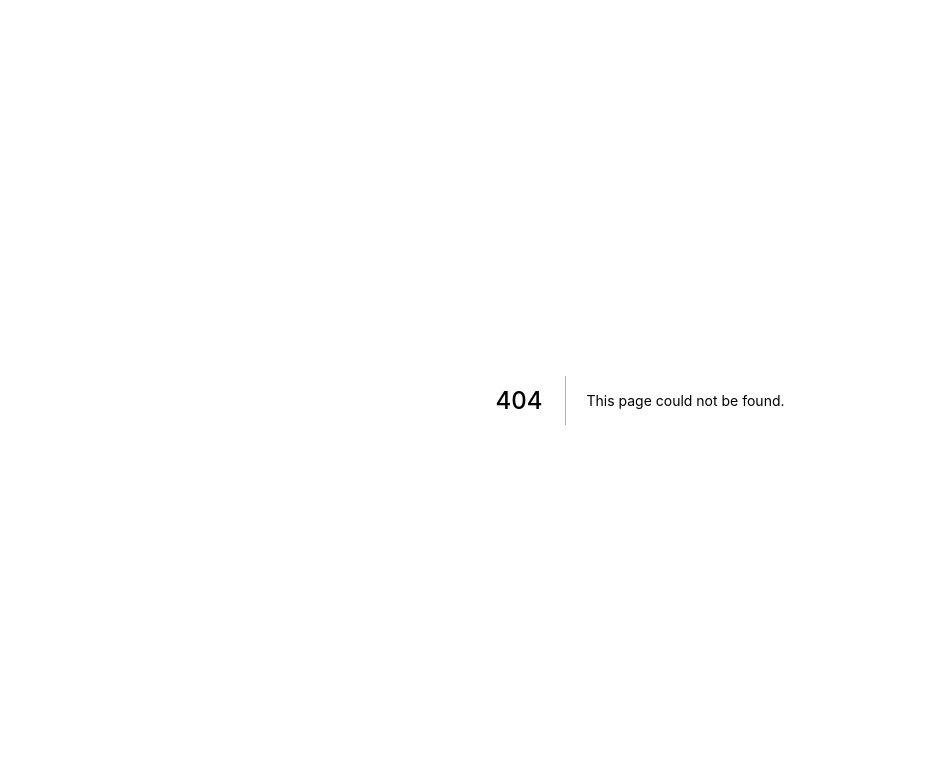
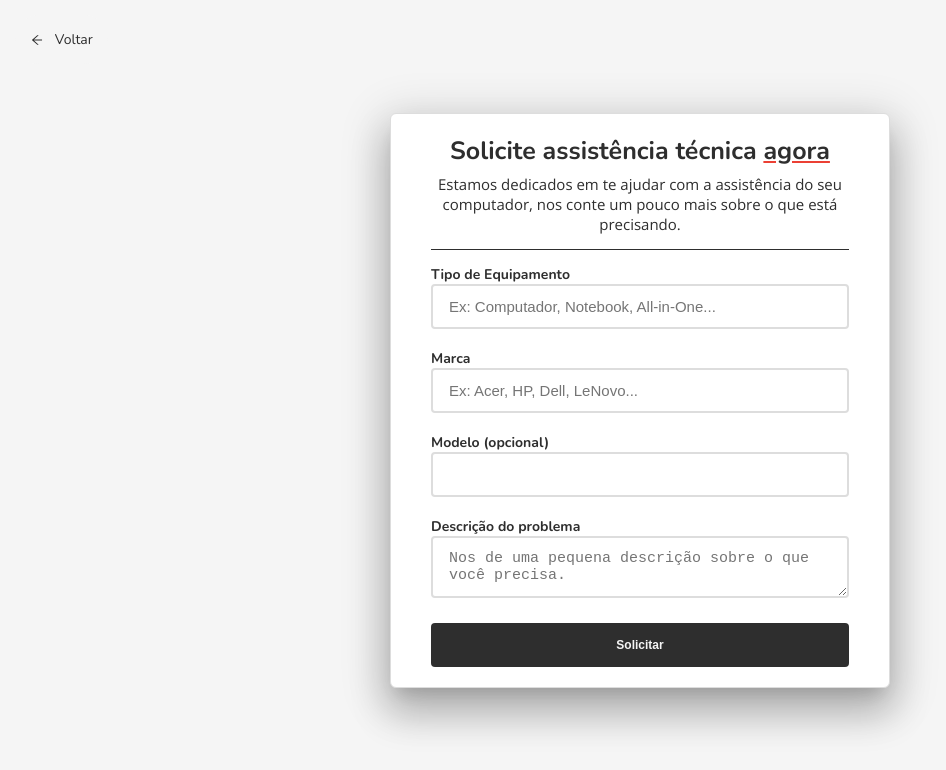
Before and after one commit to Zombrooc/The-Simple-Next-Test, a Next.js app: page /services/request-assistence in a window 1280 px wide. Before the commit this address had no page. Shown: the top 770 px of the page, without its empty margins (0-946 px from the left). Built offline with nearby package versions, Linux system fonts and the light colour scheme.

Commit message:
Some changes

```diff
--- a/src/components/Navbar/index.js
+++ b/src/components/Navbar/index.js
@@ -17,7 +17,7 @@ import {
 
 function Navbar() {
   const [menuStatus, setMenuStatus] = useState(false);
-  const [ session, loading ] = useSession();
+  const [session, loading] = useSession();
 
   const size = useWindowSize();
 
@@ -50,7 +50,7 @@ function Navbar() {
           <CloseIcon isOpen={menuStatus} onClick={menuHandler}>
             <MdClose />
           </CloseIcon>
-          {!session && (
+          {/* {!session && (
             <>
               <MenuItem>
                   <a onClick={() => signIn()}>Entrar</a>
@@ -75,9 +75,9 @@ function Navbar() {
                 </a>
               </MenuItem>
             </>
-          )}
+          )} */}
           <MenuItem>
-            <Link href="/request-assistence">
+            <Link href="/services/request-assistence">
               <a className="active">Solicitar Assistêcia</a>
             </Link>
           </MenuItem>
--- a/src/pages/auth/signin.js
+++ b/src/pages/auth/signin.js
@@ -85,7 +85,7 @@ export default function SignIn({ csrfToken, providers }) {
                   alignItems: "center",
                 }}
               >
-                <FcGoogle style={{ fontSize: "20px" }} />      Entrar com{" "}
+                <FcGoogle style={{ fontSize: "20px" }} />      Entrar com
                 {provider.name}
               </button>
             </div>
--- a/src/pages/auth/signup.js
+++ b/src/pages/auth/signup.js
@@ -169,7 +169,7 @@ export default function SignUp({ csrfToken, providers }) {
                     alignItems: "center",
                   }}
                 >
-                  <FcGoogle style={{ fontSize: "20px" }} />      Entrar com{" "}
+                  <FcGoogle style={{ fontSize: "20px" }} />      Entrar com
                   {provider.name}
                 </button>
               </div>
--- /dev/null
+++ b/src/pages/services/request-assistence.js
@@ -0,0 +1,118 @@
+import React, { useState } from "react";
+import Head from "next/head";
+import Link from "next/link";
+import { useRouter } from 'next/router'
+import { AiOutlineArrowLeft } from 'react-icons/ai';
+
+import Navbar from "../../components/Navbar";
+
+import {
+  Container,
+  CenterBox,
+} from "../../styles/pages/services/requestAssistence.styles";
+
+export default function RequestAssistence() {
+
+  const router = useRouter()
+
+  const [inputData, setInputData] = useState({
+    deviceType: "",
+    brand: "",
+    model: "",
+    problemDescription: "",
+  });
+
+  const handleInput = (event) => {
+    setInputData({
+      ...inputData,
+      [event.target.name]: event.target.value,
+    });
+  };
+
+  const handleSubmit = (event) => {
+    event.preventDefault();
+
+    console.log(inputData);
+
+    return true;
+  };
+
+  return (
+    <Container>
+      <Head>
+        <title>Solicitar assistência técnica</title>
+      </Head>
+      {/* <Navbar /> */}
+
+      <div className="pushBack" onClick={() => router.back()}>
+        <AiOutlineArrowLeft/>    Voltar
+      </div>
+
+      <CenterBox>
+        <h1>
+          Solicite assistência técnica{" "}
+          <span
+            style={{
+              textDecoration: "underline",
+              textDecorationColor: "var(--color-danger)",
+            }}
+          >
+            agora
+          </span>
+        </h1>
+        <h2>
+          Estamos dedicados em te ajudar com a assistência do seu computador,
+          nos conte um pouco mais sobre o que está precisando.
+        </h2>
+
+        <hr />
+
+        <form onSubmit={handleSubmit}>
+          <label>
+            Tipo de Equipamento
+            <input
+              name="deviceType"
+              type="text"
+              onChange={handleInput}
+              value={inputData.deviceType}
+              required={true}
+              placeholder="Ex: Computador, Notebook, All-in-One..."
+            />
+          </label>
+          <label>
+            Marca
+            <input
+              name="brand"
+              type="text"
+              onChange={handleInput}
+              value={inputData.brand}
+              required={true}
+              placeholder="Ex: Acer, HP, Dell, LeNovo..."
+            />
+          </label>
+          <label>
+            Modelo (opcional)
+            <input
+              name="model"
+              type="text"
+              onChange={handleInput}
+              value={inputData.model}
+            />
+          </label>
+          <label>
+            Descrição do problema
+            <textarea
+              name="problemDescription"
+              type="text"
+              onChange={handleInput}
+              value={inputData.problemDescription}
+              required={true}
+              placeholder="Nos de uma pequena descrição sobre o que você precisa."
+            />
+          </label>
+          <button type="submit"> Solicitar </button>
+        </form>
+      </CenterBox>
+    </Container>
+  );
+}
--- a/src/styles/GlobalStyles.js
+++ b/src/styles/GlobalStyles.js
@@ -81,7 +81,7 @@ export default createGlobalStyle`
     margin-bottom: 5px;
   }
 
-  input, select {
+  input, select, textarea {
     width: 100%;
     margin-bottom: 15px;
     border-radius: 4px;
--- a/src/styles/externalImports.module.css
+++ b/src/styles/externalImports.module.css
@@ -1,6 +1,7 @@
 @import url("https://fonts.googleapis.com/css2?family=Nunito:ital,wght@0,200;0,300;0,400;0,600;0,700;0,800;0,900;1,200;1,300;1,400;1,600;1,700;1,800;1,900&display=swap");
 @import url("https://fonts.googleapis.com/css2?family=Pacifico&display=swap");
 @import url("https://fonts.googleapis.com/css?family=Lato");
+@import url('https://fonts.googleapis.com/css2?family=Open+Sans&display=swap');
 
 @font-face {
   font-family: "JetBrains Mono";
--- /dev/null
+++ b/src/styles/pages/services/requestAssistence.styles.js
@@ -0,0 +1,120 @@
+import styled from "styled-components";
+
+export const Container = styled.div`
+  width: 100%;
+  height: 100%;
+  display: flex;
+  flex-direction: column;
+  justify-content: center;
+  align-items: center;
+  position: relative;
+
+  div.pushBack {
+    padding: 15px;
+    position: absolute;
+    left: 15px;
+    top: 15px;
+    border-radius: 9999px;
+    display: flex;
+    justify-content: space-between;
+    align-items: center;
+    cursor: pointer;
+    box-shadow: 0ch;
+    background: var(--color-light);
+    transition: .5s;
+
+    &:hover {
+      box-shadow: 0 9px 46px 8px rgba(0, 0, 0, 0.14),
+        0 11px 15px -7px rgba(0, 0, 0, 0.12), 0 24px 38px 3px rgba(0, 0, 0, 0.2);
+      background: #fff;
+    }
+  }
+`;
+
+export const CenterBox = styled.div`
+  max-width: 100%;
+  width: 500px;
+  background: #fff;
+  border: 1px solid #ddd;
+  border-radius: 6px;
+  padding: 20px 40px;
+  display: flex;
+  justify-content: center;
+  align-items: center;
+  flex-direction: column;
+  box-shadow: 0 9px 46px 8px rgba(0, 0, 0, 0.14),
+    0 11px 15px -7px rgba(0, 0, 0, 0.12), 0 24px 38px 3px rgba(0, 0, 0, 0.2);
+
+  /* & > span {
+    padding: 15px;
+    font-size: 20px;
+    font-weight: 800;
+    font-style: italic !important;
+    text-align: center;
+  } */
+
+  h1,
+  h2 {
+    text-align: center;
+  }
+
+  h1 {
+    font-size: 25px;
+    margin-bottom: 6px;
+  }
+
+  h2 {
+    font-size: 15px;
+    font-family: "Open Sans";
+    font-weight: 400;
+  }
+
+  hr {
+    width: 100%;
+    border: none;
+    border-bottom: 1px solid var(--color-dark);
+    margin-top: 15px;
+    margin-bottom: 15px;
+  }
+
+  form {
+    a {
+      color: var(--color-dark);
+      text-decoration: underline;
+      font-size: 14px;
+      font-weight: 600;
+      margin: 8px 0px 24px;
+      opacity: 0.8;
+      transition: opacity 0.2s ease 0s;
+      align-self: flex-start;
+
+      &:hover {
+        opacity: 1;
+        text-decoration: none;
+      }
+    }
+  }
+
+  button {
+    display: block;
+    background: var(--color-dark);
+    color: var(--color-light);
+    border: 0;
+    cursor: pointer;
+    border-radius: 4px;
+    width: 100%;
+    padding: 15px;
+    font-weight: bold;
+    font-size: 12px;
+    transition: 0.2s;
+  }
+
+  button:hover {
+    background-color: #000;
+    color: #fff;
+  }
+
+  @media screen and (max-width: 768px){
+    margin-top: 20vh;
+  }
+`;
```
Also changed, not shown: src/pages/index.js (+17 -10 lines), src/assets/images/programming.svg (added).
